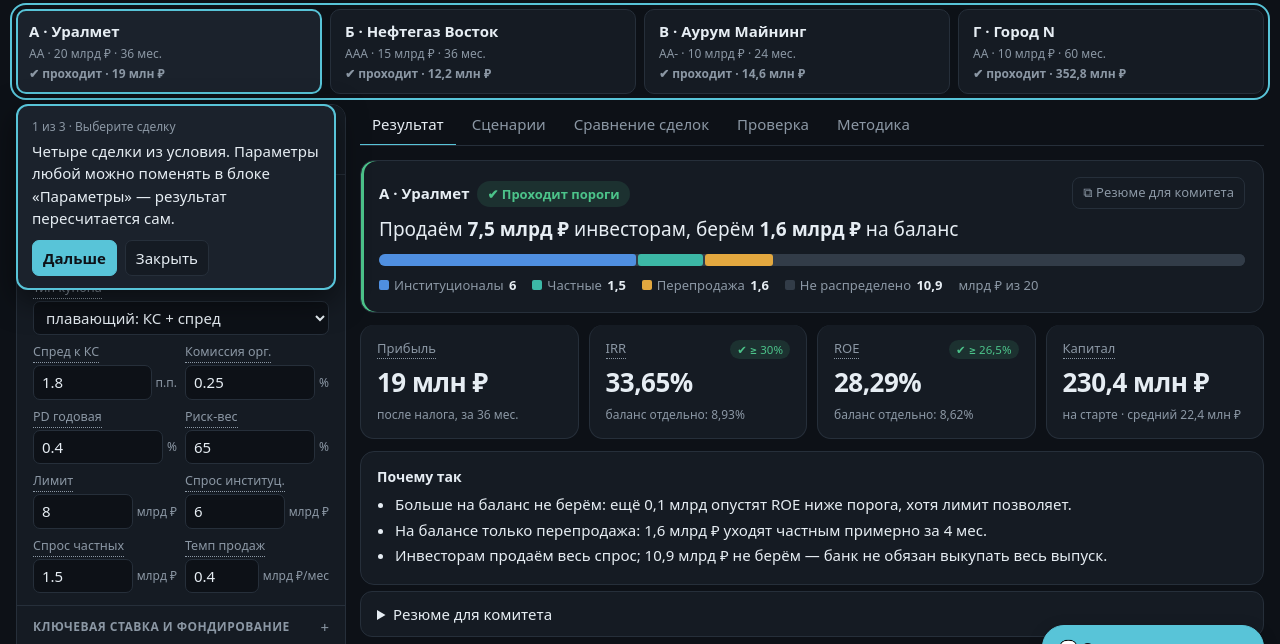
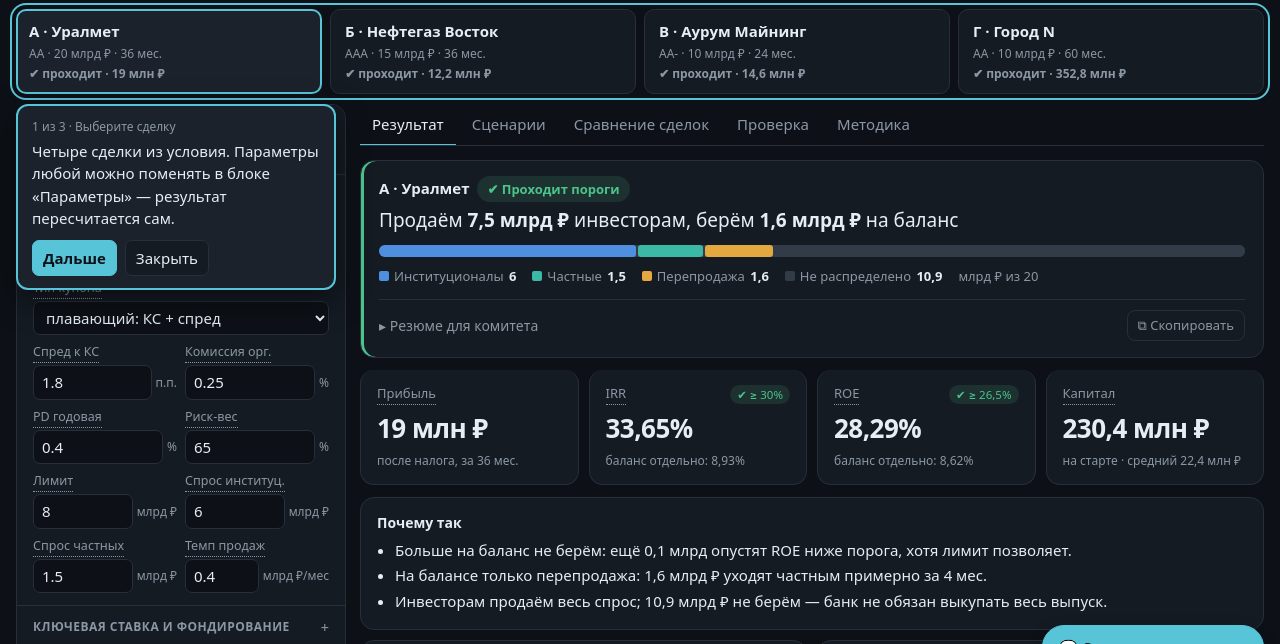
Before and after one commit to arinamur/bond-calculator, a plain HTML site: page index.html in a window 1280 px wide. Shown: the part 115-759 px from the top of the page. Drawn offline with Linux system fonts and the light colour scheme.

Commit message:
Резюме для комитета внутри карточки вердикта, кнопка копирования в одной строке
Co-Authored-By: Claude Opus 5.5 <noreply@anthropic.com>
Claude-Session: https://claude.ai/code/session_01DVQebkRQtYSbcSC3TiyvJD

```diff
--- a/index.html
+++ b/index.html
@@ -193,6 +193,11 @@ nav{flex-wrap:nowrap;overflow-x:auto;scrollbar-width:none}nav button{white-space
 @media(max-width:600px){#ab{padding:10px 13px;font-size:0}#ab::before{content:'💬';font-size:18px}.hero p{display:none}}#aw{z-index:71;background:var(--cd2);box-shadow:0 12px 36px rgba(0,0,0,.55)}
 .fl{align-items:end}.f label{white-space:nowrap;overflow:hidden;text-overflow:ellipsis}
 pre.sum{white-space:pre-wrap;font:13.5px/1.6 system-ui,-apple-system,'Segoe UI',Roboto,sans-serif;margin:0 0 6px;color:var(--fg)}
+details.vsum{margin-top:12px;border-top:1px solid var(--bd);padding-top:10px}
+details.vsum>summary{list-style:none;display:flex;justify-content:space-between;align-items:center;gap:8px;cursor:pointer;color:var(--mu);font-size:14px}
+details.vsum>summary::-webkit-details-marker{display:none}
+details.vsum>summary>span::before{content:'▸ ';}details.vsum[open]>summary>span::before{content:'▾ '}
+details.vsum>summary:hover>span{color:var(--fg)}details.vsum pre{margin-top:10px}
 #tt{z-index:80;background:#e6edf3;color:#0d1117}
 </style></head><body><main>
 <header class="hero"><div><h1>Калькулятор размещения облигаций</h1>
@@ -506,10 +511,11 @@ function rRes(){const g=S.G,{d,e}=S.res[S.i],cap0=e.cap0>1e-12;
  const L=e.L,pl=[['Комиссия с институционалов (доля банка)',L.com],['Отдаём институционалам',L.pay],['Комиссия с частных на размещении',L.rcm],['Экосистемный доход (частные, размещение)',L.eco],['Комиссия с объёма на баланс',L.fbal],['Купонный доход',L.cpn],['Фондирование',L.fnd],['Ожидаемые потери',L.el],['Доход с продаж с баланса',L.sec],[kinL,L.kin]].filter(r=>r[0]&&(Math.abs(r[1])>1e-12||['Купонный доход','Фондирование'].includes(r[0])));
  $('#t-res').innerHTML=`
  <div class="vd ${e.pass?'ok':'no'}" id="verdict">
-  <div class="vt"><span><b style="margin-right:8px">${esc(d.n)}</b><span class="pill ${e.pass?'ok2':'no2'}">${e.pass?'✔ Проходит пороги':'✖ Не проходит пороги'}</span></span><button class="gh" id="cpSum" title="10 строк для письма: вердикт, распределение, метрики, допущения">⧉ Резюме для комитета</button></div>
+  <div class="vt"><span><b style="margin-right:8px">${esc(d.n)}</b><span class="pill ${e.pass?'ok2':'no2'}">${e.pass?'✔ Проходит пороги':'✖ Не проходит пороги'}</span></span></div>
   <div class="h">Продаём <b>${B(e.a+e.b)}</b> инвесторам, берём <b>${B(e.q+e.h)}</b> на баланс</div>
   <div class="bar" role="img" aria-label="Распределение выпуска по каналам">${SEG.map(([k,,c])=>`<div style="width:${Math.max(0,e[k])/d.V*100}%;background:var(${c})" title="${B(e[k])}"></div>`).join('')}</div>
   <div class="lg">${SEG.filter(([k])=>e[k]>1e-9).map(([k,l,c])=>`<span><i class="sw" style="background:var(${c})"></i>${l} <b>${N(e[k])}</b></span>`).join('')}<span class="mu">млрд ₽ из ${N(d.V)}</span></div>
+  <details id="dSum" class="vsum"><summary><span>Резюме для комитета</span><button class="gh" data-cpsum="1" title="10 строк для письма">⧉ Скопировать</button></summary><pre class="sum">${esc(summary())}</pre></details>
  </div>
  <div class="kp">
   <div class="c"><span class="kl">${tp('Прибыль после налога','Прибыль')}</span><b>${M(e.net)}</b><span class="mu">после налога, за ${d.T} мес.</span></div>
@@ -518,7 +524,6 @@ function rRes(){const g=S.G,{d,e}=S.res[S.i],cap0=e.cap0>1e-12;
   <div class="c"><span class="kl">${tp('Капитал','Капитал')}</span><b>${M(e.cap0)}</b><span class="mu">на старте · средний ${M(e.avg)}</span></div></div>
  ${e.pass?'':`<p class="er">Ни одно распределение не проходит оба порога — показан вариант с наибольшей прибылью.</p>`}
  <div class="c why"><h3>Почему так</h3><ul>${why(d,g,e).map(x=>`<li>${x}</li>`).join('')}</ul></div>
- <details class="dt" id="dSum"><summary>Резюме для комитета</summary><div class="c"><pre class="sum">${esc(summary())}</pre><div class="row" style="margin-bottom:0"><button class="gh" data-cpsum="1">⧉ Скопировать резюме</button><span class="mu">10 строк для письма</span></div></div></details>
  <div class="g2"><div class="c" id="shadow"><h3>Цена ограничений</h3><p class="ld">Считаю…</p></div>
  <div class="c" id="needs"><h3>Чтобы взять больше на баланс</h3><p class="ld">Считаю…</p></div></div>
  <h2 class="sec">Подробности</h2>
@@ -732,7 +737,7 @@ document.addEventListener('click',ev=>{const t=ev.target,c=s=>t.closest(s);let x
  if(x=c('#rsAll')||c('#rsAll2')){S.D=structuredClone(D0);S.G={...G0};S.man=null;form();recalc();toast('Все параметры сброшены');return}
  if(x=c('[data-cp]')){const{H,R}=table(x.dataset.cp);copy([H,...R].map(r=>r.map(fmtX).join('\t')).join('\n'));return}
  if(x=c('[data-dl]')){const{H,R,f}=table(x.dataset.dl);download(f,[H,...R].map(r=>r.map(v=>{const s=fmtX(v);return /[;"\n]/.test(s)?'"'+s.replace(/"/g,'""')+'"':s}).join(';')).join('\r\n'));return}
- if(x=c('#cpSum')||c('[data-cpsum]')){copy(summary());return}
+ if(x=c('[data-cpsum]')){ev.preventDefault();copy(summary());return}
  if(x=c('#bChk')){S.tab='chk';render();$('#out').scrollIntoView({behavior:'smooth'});return}
  if(x=c('#bTour')){tour(0);return}
  if(x=c('#ab')){if(tourI>=0)tour(-1)}
```
